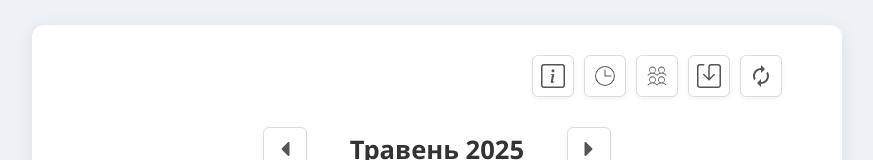
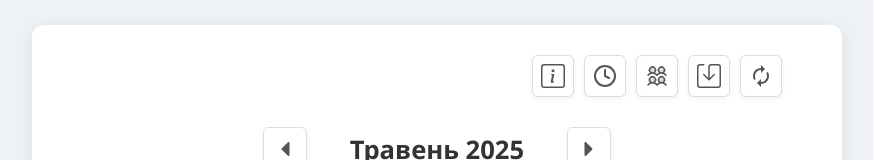
Before and after one commit to BNV1990/Calendar, a Next.js app: page / in a window 1280 px wide. Shown: the top 160 px of the page, without its empty margins (203-1076 px from the left). Built offline with nearby package versions, Linux system fonts and the light colour scheme.

Commit message:
Fixed the icons

```diff
--- a/app/page.tsx
+++ b/app/page.tsx
@@ -4,14 +4,19 @@ import React, { useEffect, useState, useCallback } from "react";
 import Legend from "./components/Legend";
 import Calendar from "./components/Calendar";
 import AutorenewIcon from "./components/AutorenewIcon";
-import { BsSave, BsInfoSquare } from "react-icons/bs";
-import { PiUsersFourThin } from "react-icons/pi"; // Import the new icon
-import { CiClock2 } from "react-icons/ci";
+import { BsSave } from "react-icons/bs";
+import { PiUsersFourDuotone } from "react-icons/pi"; // Import the new icon
+import { FiClock } from "react-icons/fi";
 import dynamic from "next/dynamic";
 
 const DynamicShiftToggle = dynamic(() => import("./components/ShiftToggle"), {
   ssr: false,
 });
+
+const DynamicBsInfoSquare = dynamic(
+  () => import("react-icons/bs").then((mod) => mod.BsInfoSquare),
+  { ssr: false }
+);
 
 interface ShiftInfo {
   year: number;
@@ -464,7 +469,7 @@ const UkrainianCalendar = () => {
               border: `1px solid ${showLegend ? "#90c79e" : "#dcdcdc"}`,
             }}
           >
-            <BsInfoSquare size={24} color={showLegend ? "#ffffff" : "#555"} />
+            <DynamicBsInfoSquare size={24} color={showLegend ? "#ffffff" : "#555"} />
           </div>
           {/* Original Clock Button (now always visible) */}
           <div
@@ -477,7 +482,7 @@ const UkrainianCalendar = () => {
               border: `1px solid ${showHoursSummary ? "#90c79e" : "#dcdcdc"}`,
             }}
           >
-            <CiClock2 size={24} color={showHoursSummary ? "#ffffff" : "#555"} />
+            <FiClock size={24} color={showHoursSummary ? "#ffffff" : "#555"} />
           </div>
           {/* PiUsersFourThin Button (now always visible) */}
           <div
@@ -490,7 +495,7 @@ const UkrainianCalendar = () => {
               }`,
             }}
           >
-            <PiUsersFourThin
+            <PiUsersFourDuotone
               size={24}
               color={showShiftToggleMobile ? "#ffffff" : "#555"}
             />
```
